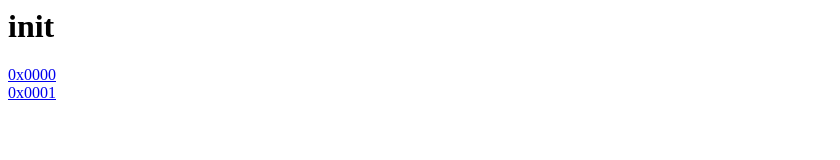
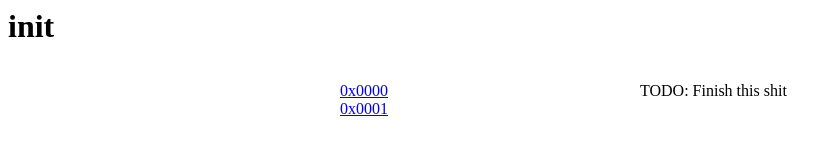
Before and after one commit to XiKuuKy/xikuuky.insomnia247.nl, a plain HTML site: page index.html in a window 1280 px wide. Shown: the whole page, without its empty margins (0-840 px from the left). Drawn offline with Linux system fonts and the light colour scheme.

Commit message:
Added two column layout

```diff
--- a/index.html
+++ b/index.html
@@ -1,16 +1,35 @@
 
-<html>
+<html lang="en">
   <head>
     <title>Simon's blog</title>
+    <style type="text/css">
+      #wrap {
+        width:600px;
+        margin:0 auto;
+      }
+      #left_col {
+        float:left;
+        width:300px;
+      }
+      #right_col {
+        float:right;
+        width:300px;
+      }
+    </style>
   </head>
   <body>
-    <p>
       <h1>init</h1>
-    </p>
-    <p>
-      <a rel="link" href="0.html">0x0000</a>
-      <br>
-      <a rel="link" href="1.html">0x0001</a>
-    </p>
+    <div id="wrap">
+      <div id="left_col">
+        <p>
+          <a rel="link" href="0.html">0x0000</a>
+          <br>
+          <a rel="link" href="1.html">0x0001</a>
+        </p>
+      </div>
+      <div id="right_col">
+        <p>TODO: Finish this shit</p>
+      </div>
+    </div>
   </body>
 </html>
```
